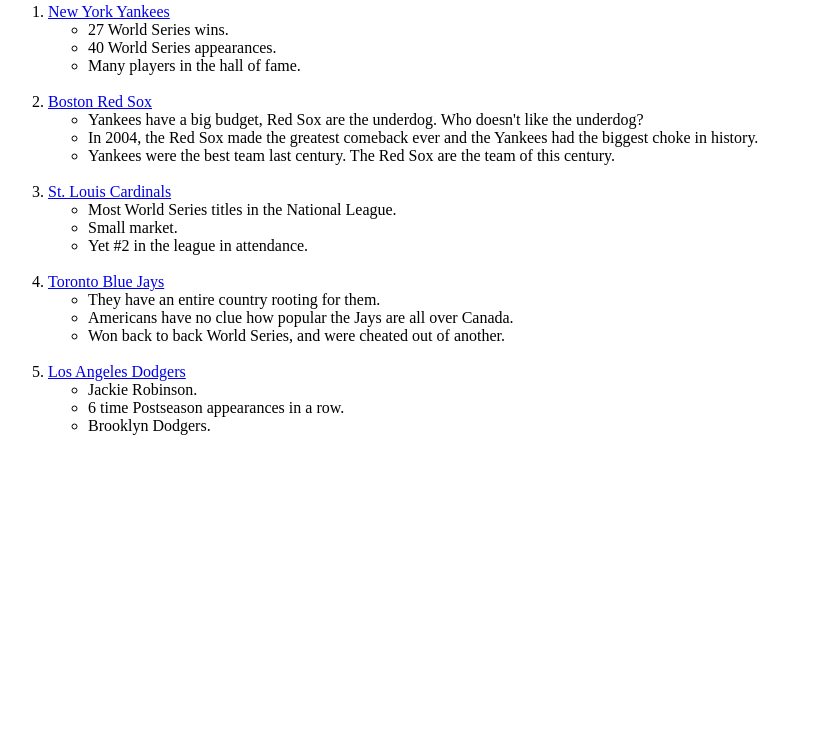
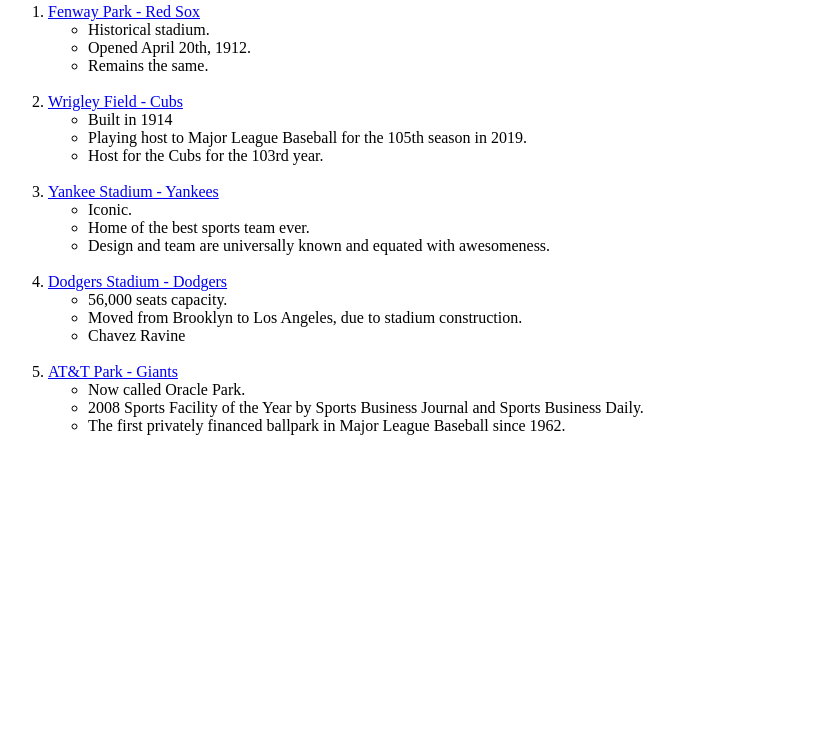
Before and after one commit to mif9075/topfive, a plain HTML site: page stadium.html in a window 1280 px wide. Shown: the part 56-800 px from the top of the page, without its empty margins (0-813 px from the left). Drawn offline with Linux system fonts and the light colour scheme.

Commit message:
Completed stadium.html

```diff
--- a/stadium.html
+++ b/stadium.html
@@ -2,45 +2,45 @@
 <html>
     <head>
         <title>
-            Top Five Favorite Major League Baseball Teams
+            Top Five Best Major League Baseball Stadiums
         </title>
     </head>
     <body>
-        <h3>Top Five Favorite Major League Baseball Teams</h3>
+        <h3>Top Five Best Major League Baseball Stadium</h3>
         <ol>
-            <li><a href="./assets/fav_team/yankees.gif">New York Yankees</a></li>
+            <li><a href="./assets/mlb_stadium/fenway.jpeg">Fenway Park - Red Sox</a></li>
             <ul>
-                    <li>27 World Series wins.</li>
-                    <li>40 World Series appearances.</li>
-                    <li>Many players in the hall of fame.</li>
+                    <li>Historical stadium.</li>
+                    <li>Opened April 20th, 1912.</li>
+                    <li>Remains the same.</li>
             </ul>
             <br>
-            <li><a href="./assets/fav_team/red_sox.gif">Boston Red Sox</a></li>
+            <li><a href="./assets/mlb_stadium/wrigley.jpeg">Wrigley Field - Cubs</a></li>
             <ul>
-                    <li>Yankees have a big budget, Red Sox are the underdog.  Who doesn't like the underdog?</li>
-                    <li>In 2004, the Red Sox made the greatest comeback ever and the Yankees had the biggest choke in history.</li>
-                    <li>Yankees were the best team last century.  The Red Sox are the team of this century. </li>
+                    <li>Built in 1914</li>
+                    <li>Playing host to Major League Baseball for the 105th season in 2019.</li>
+                    <li>Host for the Cubs for the 103rd year.</li>
             </ul>
             <br>
-            <li><a href="./assets/fav_team/cardinals.gif">St. Louis Cardinals</a></li>
+            <li><a href="./assets/mlb_stadium/yankees.jpeg">Yankee Stadium - Yankees</a></li>
             <ul>
-                    <li>Most World Series titles in the National League.</li>
-                    <li>Small market.</li>
-                    <li>Yet #2 in the league in attendance.</li>
+                    <li>Iconic.</li>
+                    <li>Home of the best sports team ever.</li>
+                    <li>Design and team are universally known and equated with awesomeness.</li>
             </ul>
             <br>
-            <li><a href="./assets/fav_team/blue_jays.gif">Toronto Blue Jays</a></li>
+            <li><a href="./assets/mlb_stadium/dodgers.jpeg">Dodgers Stadium - Dodgers</a></li>
             <ul>
-                    <li>They have an entire country rooting for them.</li>
-                    <li>Americans have no clue how popular the Jays are all over Canada.</li>
-                    <li>Won back to back World Series, and were cheated out of another.</li>
+                    <li>56,000 seats capacity.</li>
+                    <li>Moved from Brooklyn to Los Angeles, due to stadium construction.</li>
+                    <li>Chavez Ravine</li>
             </ul>
                     <br>
-            <li><a href="./assets/fav_team/dodgers.gif">Los Angeles Dodgers</a></li>
+            <li><a href="./assets/mlb_stadium/at&t.jpeg">AT&T Park - Giants</a></li>
             <ul>
-                    <li>Jackie Robinson.</li>
-                    <li>6 time Postseason appearances in a row.</li>
-                    <li>Brooklyn Dodgers.</li>
+                    <li>Now called Oracle Park.</li>
+                    <li>2008 Sports Facility of the Year by Sports Business Journal and Sports Business Daily.</li>
+                    <li>The first privately financed ballpark in Major League Baseball since 1962.</li>
             </ul>
         </ol>
 
```
